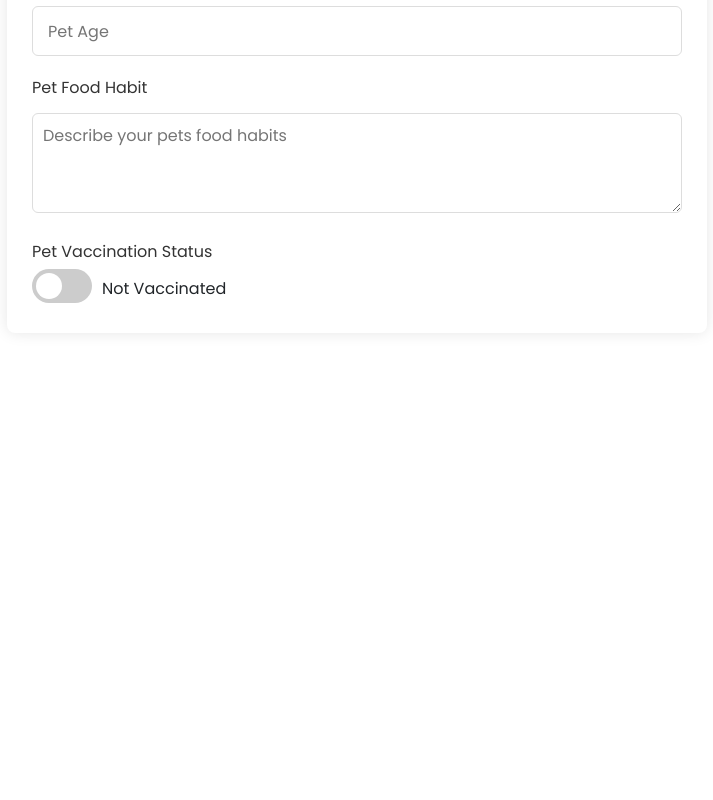
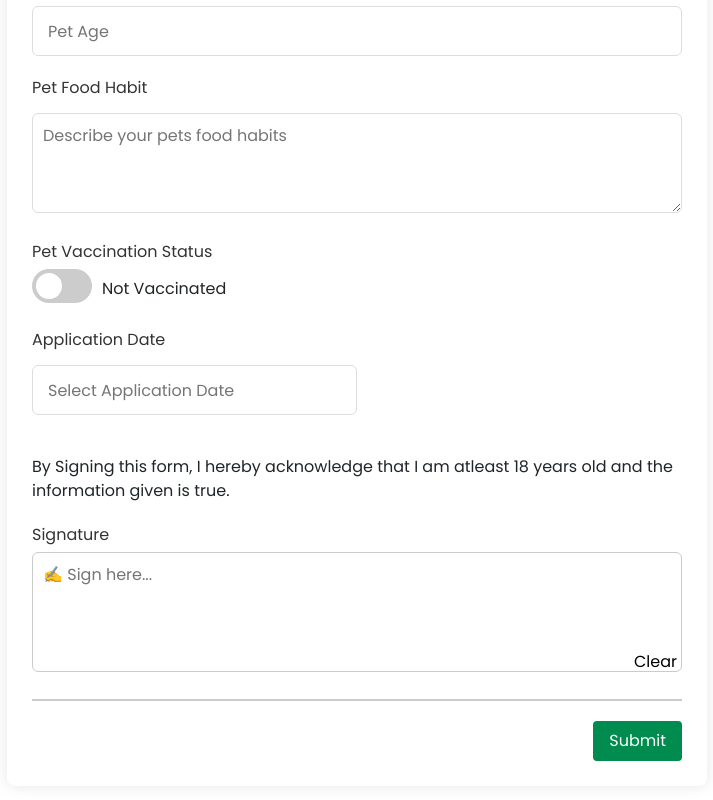
Before and after one commit to geo-jose-deltasoft/Pets-Hostel, a React (Create React App) app in the folder client/: page /booking-form in a window 1280 px wide. Shown: the part 1401-2201 px from the top of the page, without its empty margins (283-996 px from the left). Before the commit the page ends 1754 px from the top, so only its background shows below. Built offline with nearby package versions, Linux system fonts and the light colour scheme.

Commit message:
Signature and Submit Button

```diff
--- a/client/src/assets/styles/BookingForm.css
+++ b/client/src/assets/styles/BookingForm.css
@@ -286,6 +286,64 @@ input[type="number"] {
   margin-right: 10px;
 }
 
+.agreement {
+  margin-top: 40px;
+  text-align: left;
+}
+
+/* Signature */
+.signature-container {
+  position: relative;
+}
+
+.signature-input {
+  width: 100%;
+  height: 120px;
+  padding: 10px 40px 10px 10px; /* Added padding for the icon */
+  border: 1px solid #ccc;
+  border-radius: 6px;
+  resize: none;
+}
+
+.clear-button {
+  position: absolute;
+  bottom: 5px;
+  right: 5px;
+  background-color: transparent;
+  border: none;
+  cursor: pointer;
+}
+
+.pen-icon {
+  position: absolute;
+  top: 5px;
+  left: 5px;
+}
+
+/* Footer */
+.footer-line {
+  border-bottom: 2px solid #ccc;
+  margin-top: 20px;
+  width: 100%;
+}
+
+/*Submit Button*/
+.submit-button {
+  margin-top: 20px;
+  background-color: rgb(0, 139, 79);
+  color: white;
+  border: none;
+  border-radius: 4px;
+  padding: 8px 16px;
+  cursor: pointer;
+  float: right; /* Align to the right */
+}
+
+.submit-button:hover{
+  background-color: rgb(27, 255, 133);
+  color: white;
+}
+
 /* Responsive */
 @media screen and (max-width: 500px) {
   .form .column {
--- a/client/src/pages/BookingForm.js
+++ b/client/src/pages/BookingForm.js
@@ -1,6 +1,6 @@
 import React, {useState, useEffect} from 'react';
 import DatePicker from 'react-datepicker';
-import { FaCalendarAlt } from 'react-icons/fa';
+import { FaCalendarAlt} from 'react-icons/fa';
 import 'react-datepicker/dist/react-datepicker.css';
 import '../assets/styles/BookingForm.css';
 
@@ -12,6 +12,8 @@ const BookingForm = () => {
   const [vaccinationStatus, setVaccinationStatus] = useState(false);
   const [selectedFile, setSelectedFile] = useState(null);
   const [certificateUploaded, setCertificateUploaded] = useState(false);
+  const [application, setApplicationDate] = useState(null);
+  const [signature, setSignature] = useState('');
 
   useEffect(() => {
     if (petBirthday) {
@@ -40,7 +42,6 @@ const BookingForm = () => {
   };
 
   const handleUpload = () => {
-    // Logic to upload the certificate
     setCertificateUploaded(true);
   };
 
@@ -48,11 +49,20 @@ const BookingForm = () => {
     setSelectedFile(null);
   };
 
+  const handleSignatureChange = (event) => {
+    setSignature(event.target.value);
+  };
+
+  const handleClear = () => {
+    setSignature('');
+  };
+
   return (
     <div className='body'>
     <section className='container'>
       <header className='container-header'>Pets Hostel Service Booking Form</header>
       <form action="#" className='form'>
+
 
       <div className='input-box'>
             <label>Name of Owner</label>
@@ -182,7 +192,7 @@ const BookingForm = () => {
                 className='date-picker-input2'
               />
             </div>
-          </div>
+        </div>
 
           <div className='input-box'>
             <label>Pet Age</label>
@@ -239,6 +249,40 @@ const BookingForm = () => {
             </div>
           )}
 
+          <div className='input-box'>
+            <label>Application Date</label>
+            <div className='date-picker-container2'>
+              <FaCalendarAlt className='calendar-icon' />
+              <DatePicker
+                selected={application}
+                onChange={(date) => setApplicationDate(date)}
+                placeholderText="Select Application Date"
+                className='date-picker-input2'
+              />
+            </div>
+          </div>
+
+          <div className='agreement'>
+            <p>By Signing this form, I hereby acknowledge that I am atleast 18 years old and the information given is true.</p>
+          </div>
+
+          <div className='input-box'>
+            <label>Signature</label>
+            <div className="signature-container">
+              <textarea
+                placeholder="✍ Sign here..."
+                className='signature-input'
+                value={signature}
+                onChange={handleSignatureChange}
+              />
+              <button className="clear-button" onClick={handleClear}>Clear</button>
+            </div>
+          </div>
+
+          <div className="footer-line"></div>
+
+          <button className="submit-button">Submit</button>
+
       </form>
     </section>
     </div>
```
